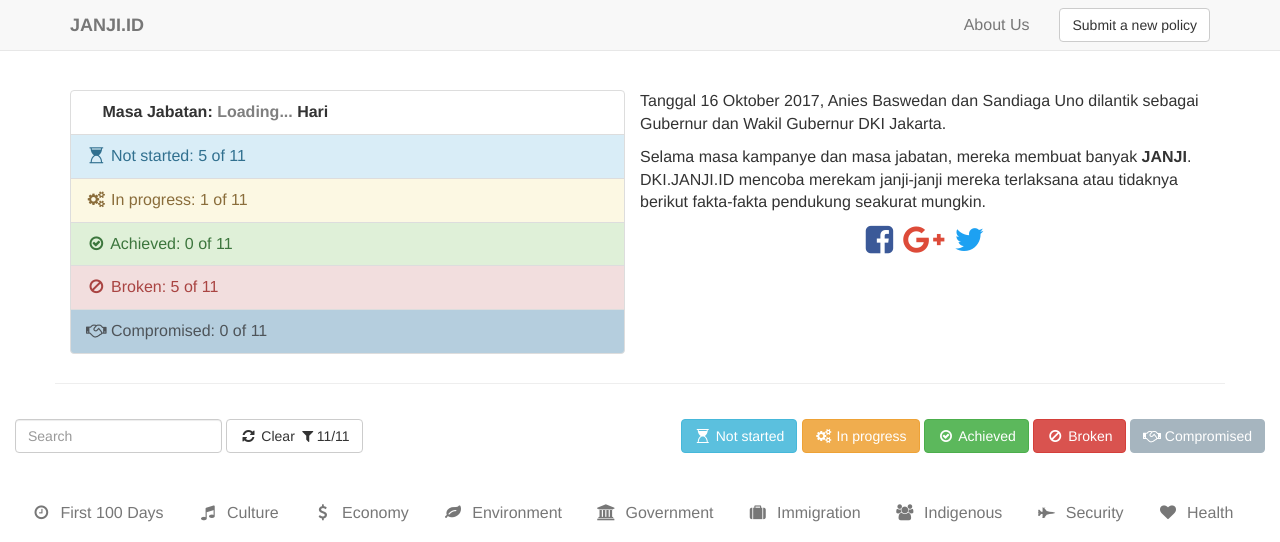
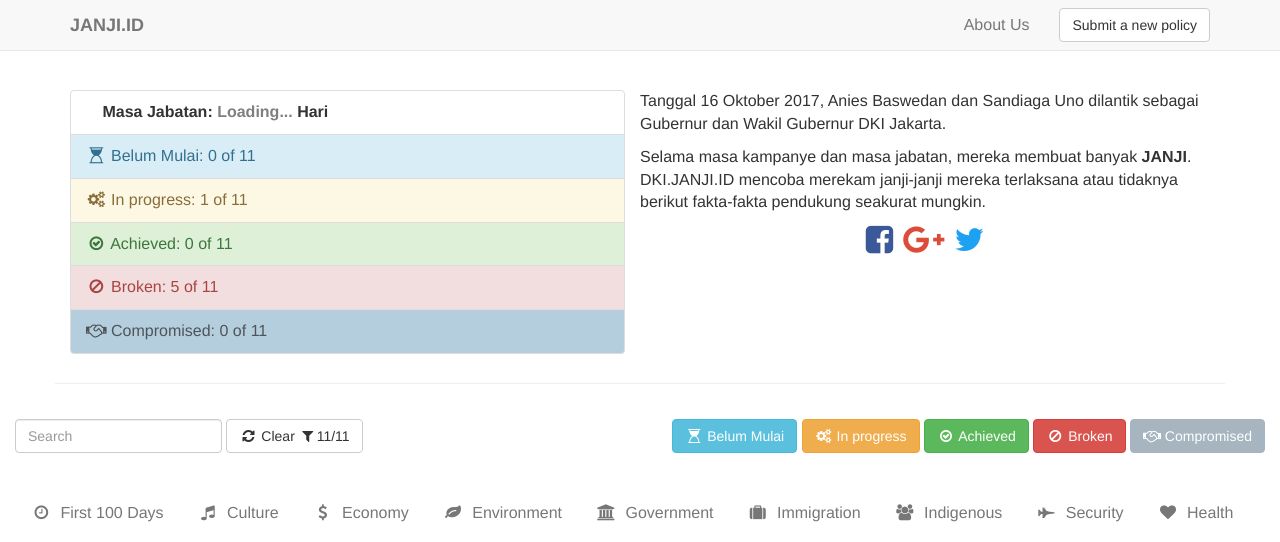
Before and after one commit to janjiid/dki, a Jekyll site: the page built from index.html, in a window 1280 px wide and 1146 px high. Shown: the top 542 px of the window. Built offline with Jekyll 4.4.1, drawn with Linux system fonts in a browser that asks for light colours; nearby versions of some CDN libraries.

Commit message:
Not Started

```diff
--- a/_data/data.json
+++ b/_data/data.json
@@ -13,7 +13,7 @@
     "Education": "graduation-cap"
   },
   "statuses": {
-    "Not started": {
+    "Belum Mulai": {
       "color": "info",
       "icon": "hourglass-start"
     },
```
